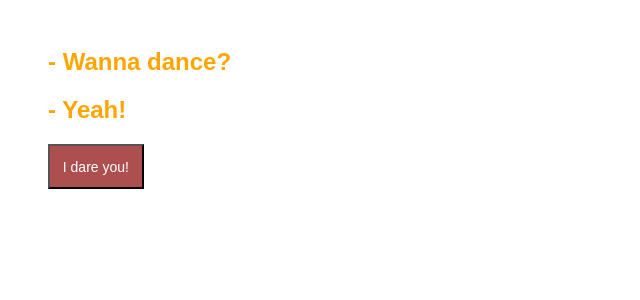
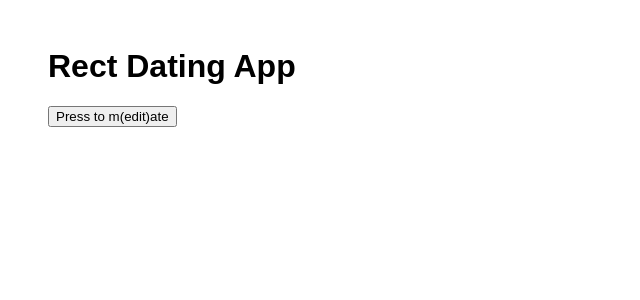
Before and after one commit to gorniczy/React-app, a React (Create React App) app: page / in a window 1280 px wide. Shown: the top 300 px of the page, without its empty margins (0-640 px from the left). Built offline with nearby package versions, Linux system fonts and the light colour scheme.

Commit message:
add Titlescreen react component

```diff
--- /dev/null
+++ b/src/Titlescreen.js
@@ -0,0 +1,17 @@
+import React from 'react';
+import Dialogue from './App';
+import { Button } from './App';
+
+export class Title extends React.Component {
+
+  render() {
+    return (
+      <div>
+        <h1>Rect Dating App</h1>
+        <button>Press to m(edit)ate
+        </button>
+      </div>
+    );
+
+  }
+}
--- a/src/index.js
+++ b/src/index.js
@@ -3,13 +3,21 @@ import ReactDOM from 'react-dom';
 import './index.css';
 import Dialogue from './App';
 import { Button } from './App';
+import { Title } from './Titlescreen';
 import registerServiceWorker from './registerServiceWorker';
 
-const MyApp = () => {
+/* const MyApp = () => {
   return  (<div>
   <Dialogue answer="- Yeah!" />
   <Button />
   </div>);
+}*/
+
+class MyApp extends React.Component {
+
+  render() {
+    return <Title />
+  }
 }
 
 ReactDOM.render(<MyApp />, document.getElementById('root'));
```
